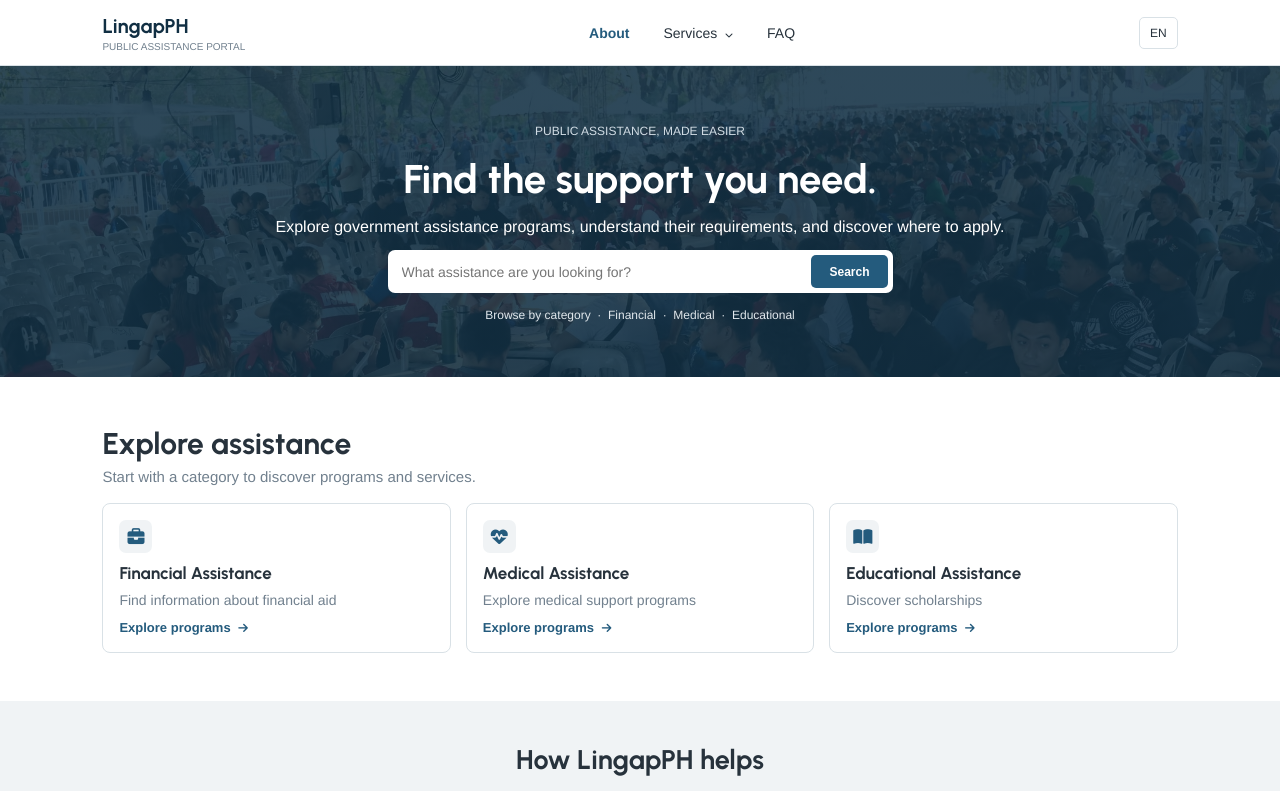
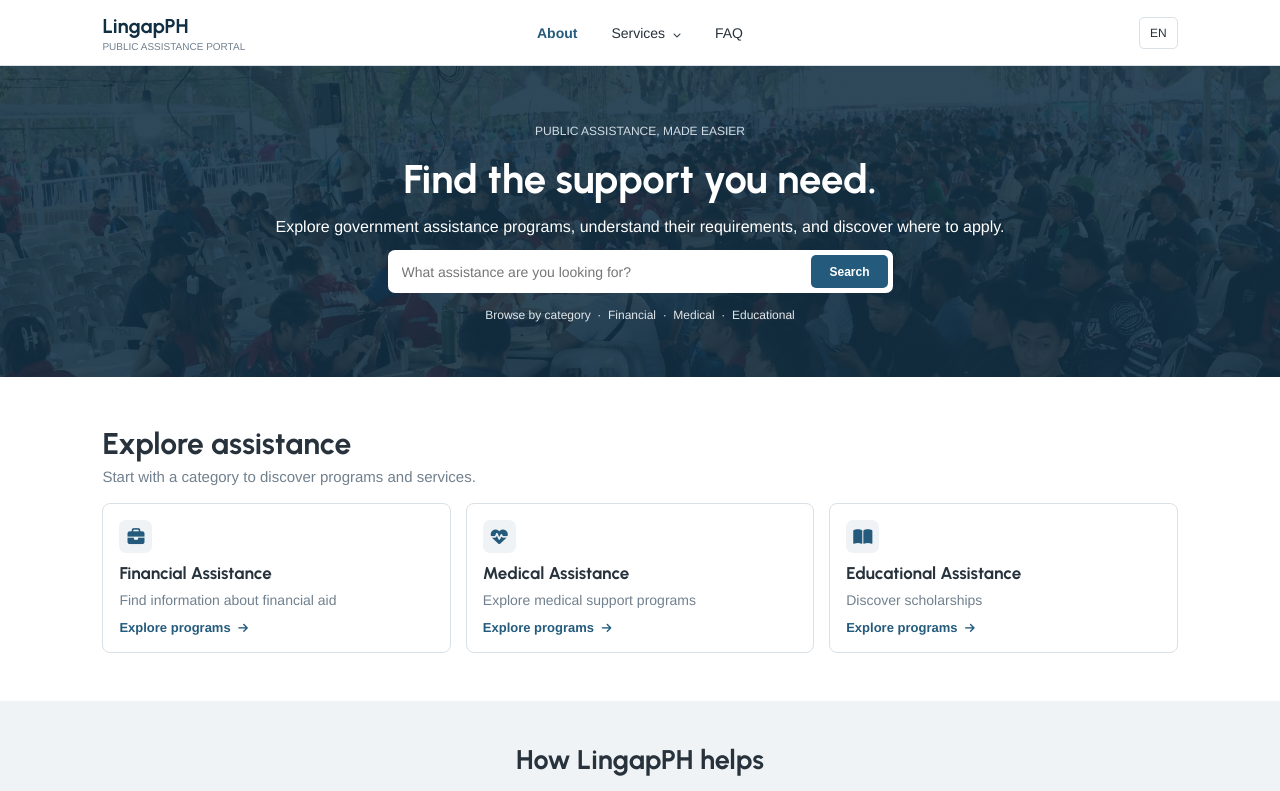
Before and after one commit to jhnlvnndrnl/LingapPH, a plain HTML site: page index.html in a window 1280 px wide. Shown: the top 791 px of the page. Drawn offline with Linux system fonts and the light colour scheme.

Commit message:
Center header navigation

```diff
--- a/css/style.css
+++ b/css/style.css
@@ -32,6 +32,7 @@ h3,
 /* HEADER */
 
 header {
+    position: relative;
     width: 100%;
     height: 66px;
     padding: 0 8%;
@@ -54,6 +55,9 @@ header {
 }
 
 nav {
+    position: absolute;
+    left: 50%;
+    transform: translateX(-50%);
     display: flex;
     align-items: center;
 }
```
